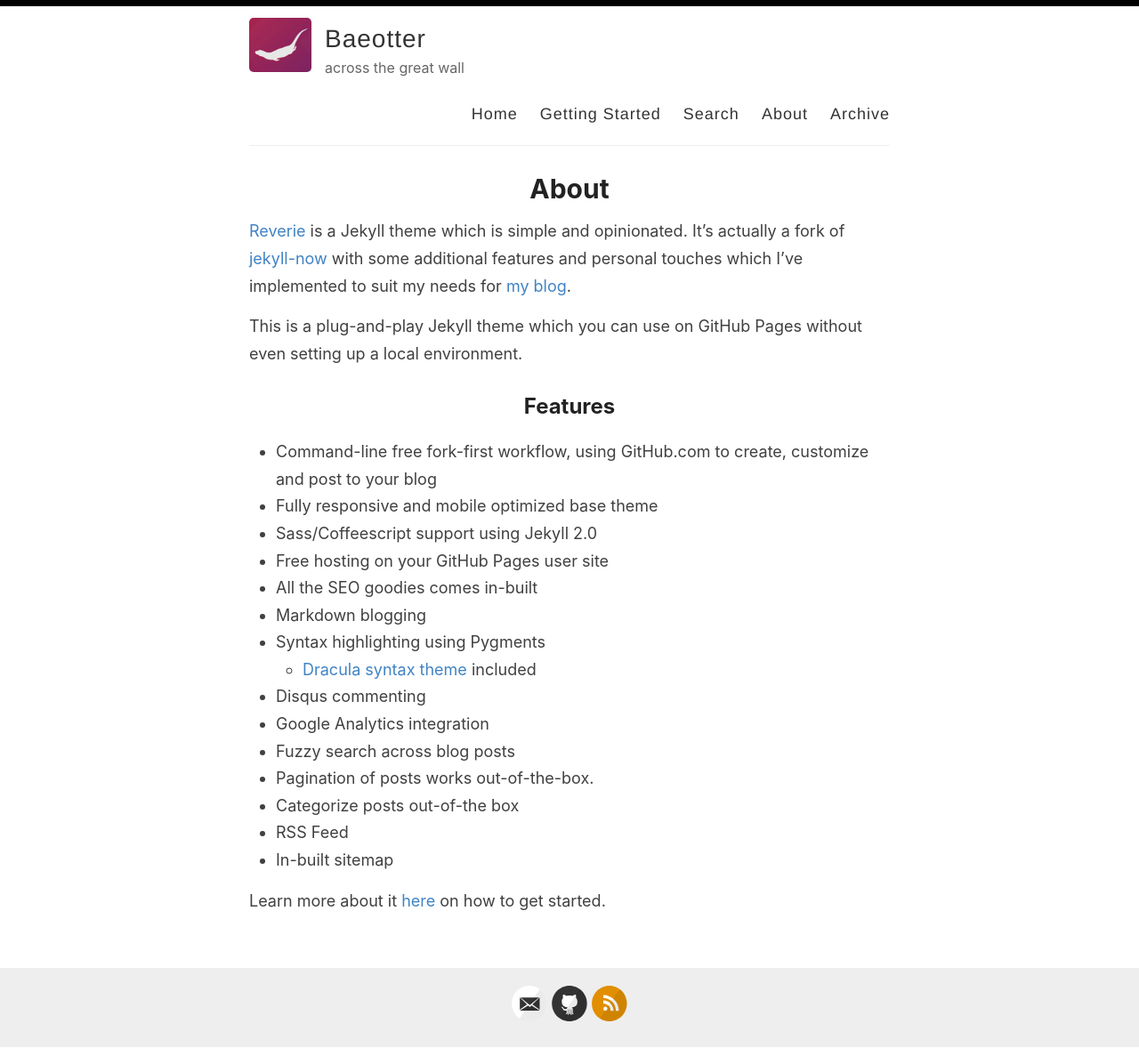
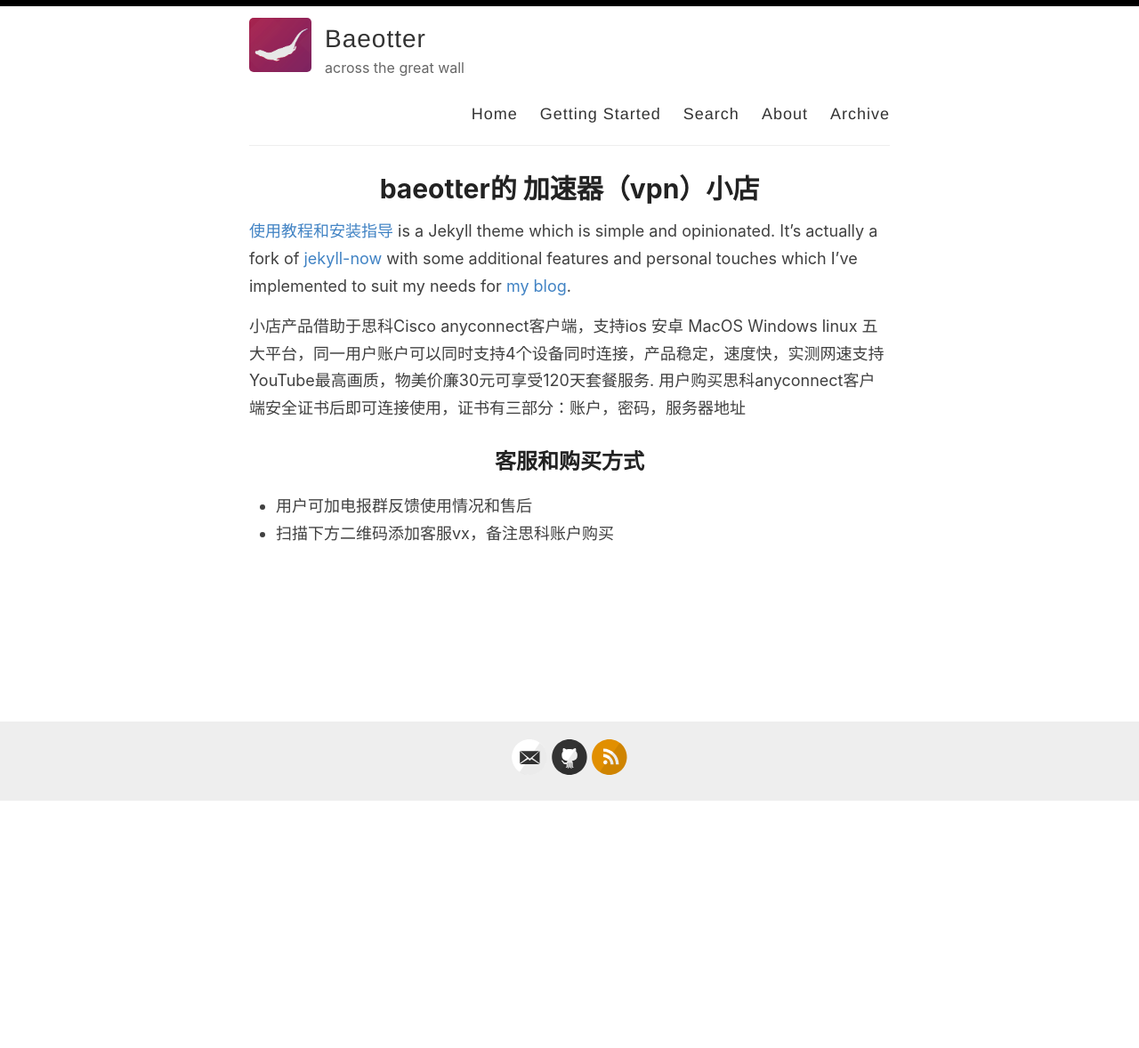
Before and after one commit to BaeAshuai/BaeAshuai.github.io, a Jekyll site: the page built from _pages/about.md, in a window 1280 px wide. Shown: the whole page at 89% size. Built offline with Jekyll 4.4.1, drawn with Linux system fonts in a browser that asks for light colours; after the commit the page ends 901 px from its top, so only the background shows below that.

Commit message:
Update about.md

```diff
--- a/_pages/about.md
+++ b/_pages/about.md
@@ -1,29 +1,15 @@
 ---
 layout: page
-title: About
+title: baeotter的 加速器（vpn）小店
 permalink: /about/
 ---
 
-[Reverie](https://github.com/amitmerchant1990/reverie) is a Jekyll theme which is simple and opinionated. It's actually a fork of [jekyll-now](https://github.com/barryclark/jekyll-now) with some additional features and personal touches which I've implemented to suit my needs for [my blog](https://www.amitmerchant.com).
+[使用教程和安装指导](https://github.com/amitmerchant1990/reverie) is a Jekyll theme which is simple and opinionated. It's actually a fork of [jekyll-now](https://github.com/barryclark/jekyll-now) with some additional features and personal touches which I've implemented to suit my needs for [my blog](https://www.amitmerchant.com).
 
-This is a plug-and-play Jekyll theme which you can use on GitHub Pages without even setting up a local environment.
+小店产品借助于思科Cisco anyconnect客户端，支持ios 安卓 MacOS Windows linux 五大平台，同一用户账户可以同时支持4个设备同时连接，产品稳定，速度快，实测网速支持YouTube最高画质，物美价廉30元可享受120天套餐服务.
+用户购买思科anyconnect客户端安全证书后即可连接使用，证书有三部分：账户，密码，服务器地址
 
-## Features
+## 客服和购买方式
 
-- Command-line free fork-first workflow, using GitHub.com to create, customize and post to your blog
-- Fully responsive and mobile optimized base theme
-- Sass/Coffeescript support using Jekyll 2.0
-- Free hosting on your GitHub Pages user site
-- All the SEO goodies comes in-built
-- Markdown blogging
-- Syntax highlighting using Pygments
-    - [Dracula syntax theme](https://draculatheme.com/) included
-- Disqus commenting
-- Google Analytics integration
-- Fuzzy search across blog posts
-- Pagination of posts works out-of-the-box.
-- Categorize posts out-of-the box
-- RSS Feed
-- In-built sitemap
-
-Learn more about it [here](https://github.com/amitmerchant1990/reverie) on how to get started.
+- 用户可加电报群反馈使用情况和售后
+- 扫描下方二维码添加客服vx，备注思科账户购买
```
